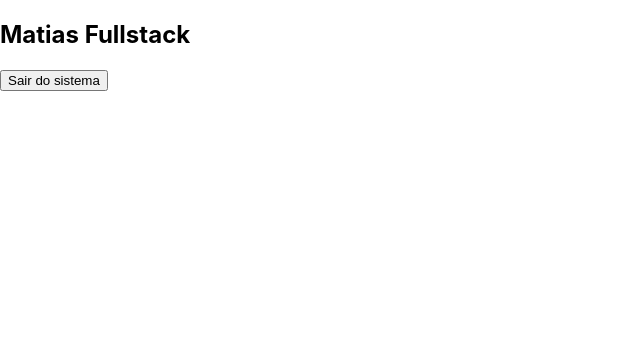
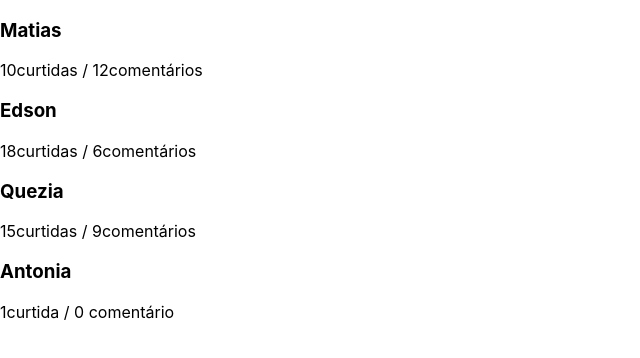
Before and after one commit to EvanioTech/meu, a React (Create React App) app: page / in a window 1280 px wide. Shown: the top 358 px of the page, without its empty margins (0-640 px from the left). Built offline with nearby package versions, Linux system fonts and the light colour scheme.

Commit message:
usando lista

```diff
--- a/src/App.js
+++ b/src/App.js
@@ -1,4 +1,5 @@
 import React, {Component} from "react";
+import Feed from "./components/Feed";
 
 class App extends Component{
 
@@ -6,20 +7,17 @@
     constructor(props){
         super(props);
         this.state ={
-            status: true
+           feed:[
+            {id: 1, username: 'Matias', curtidas: 10, comentarios:12},
+            {id: 2, username: 'Edson', curtidas: 18, comentarios:6},
+            {id: 3, username: 'Quezia', curtidas: 15, comentarios:9},
+            {id: 4, username: 'Antonia', curtidas: 1, comentarios:0},
+
+           ]
 
         };
 
-        this.sair = this.sair.bind(this);
-        this.entrar = this.entrar.bind(this);
-    }
 
-    sair(){
-        this.setState({status: false})
-    }
-
-    entrar(){
-        this.setState({status: true})
     }
 
 
@@ -27,18 +25,16 @@
         return(
             <div>
 
-           {this.state.status ?
-           <div>
-           <h2>Matias Fullstack</h2>
-           <button onClick={this.sair}>Sair do sistema</button>
 
+            {this.state.feed.map((item)=>{
+                return(
+                    <Feed id={item.id} username={item.username}
+                    curtidas= {item.curtidas} comentarios={item.comentarios}
 
-           </div> :
-           <div>
-            <h2>ola visitante</h2>
-            <button onClick={this.entrar}>Entrar no sistema</button>
-            </div>
-        }
+                    />
+
+                );
+            })}
 
 
             </div>
--- /dev/null
+++ b/src/components/Feed/index.js
@@ -0,0 +1,18 @@
+import React, {Component} from 'react';
+
+
+class Feed extends Component{
+    render(){
+        return(
+            <div key={this.props.id}>
+            <h3>{this.props.username}</h3>
+            <a>{this.props.curtidas > 1 ? this.props.curtidas + 'curtidas' :
+                this.props.curtidas + 'curtida'}  / {this.props.comentarios > 1 ? this.props.comentarios + 'comentários' :
+                this.props.comentarios + ' comentário'} </a>
+        </div>
+        )
+    }
+}
+
+
+export default Feed;
```
Also changed, not shown: src/App8.js (added, +50 -0 lines).
